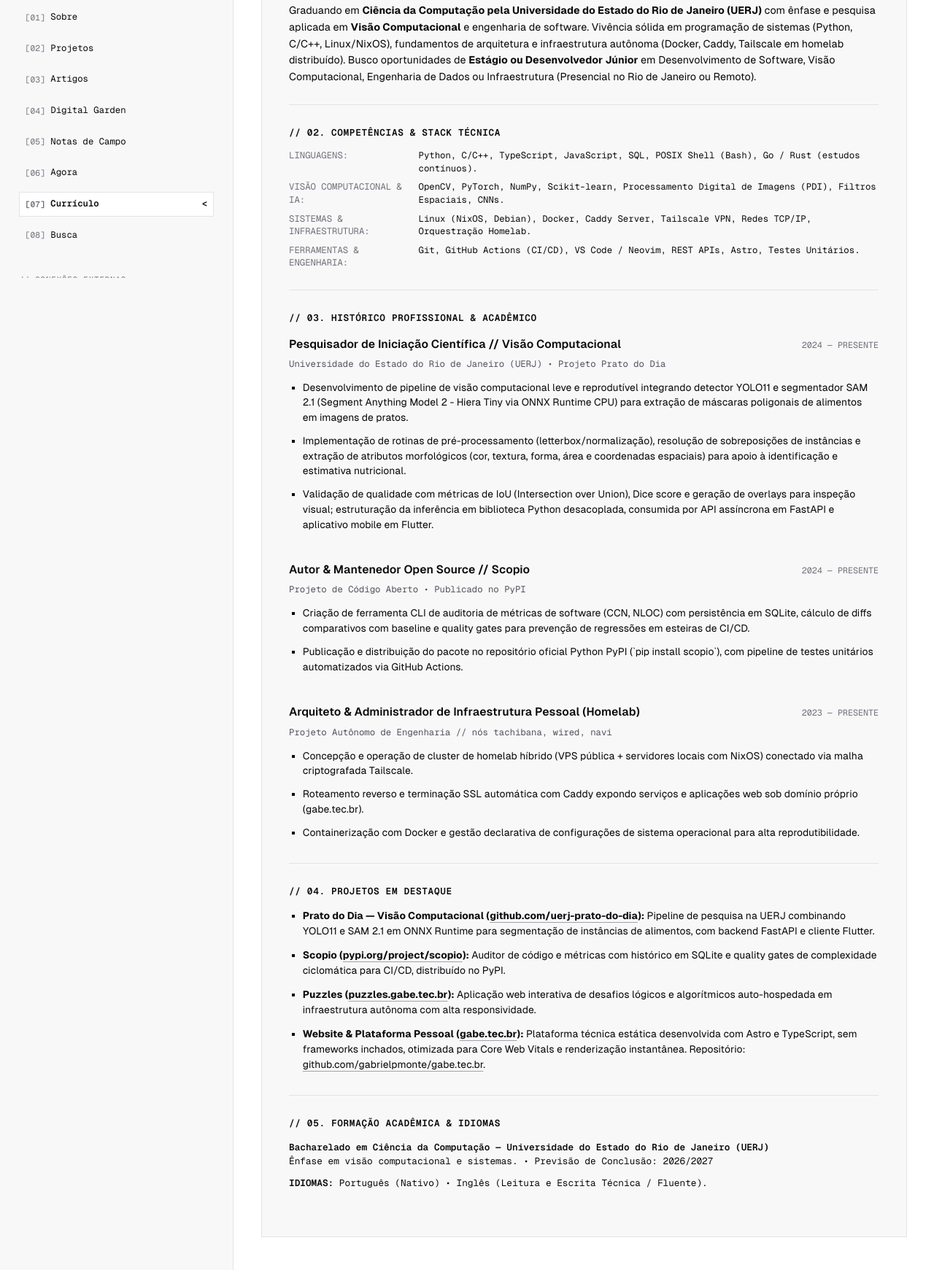
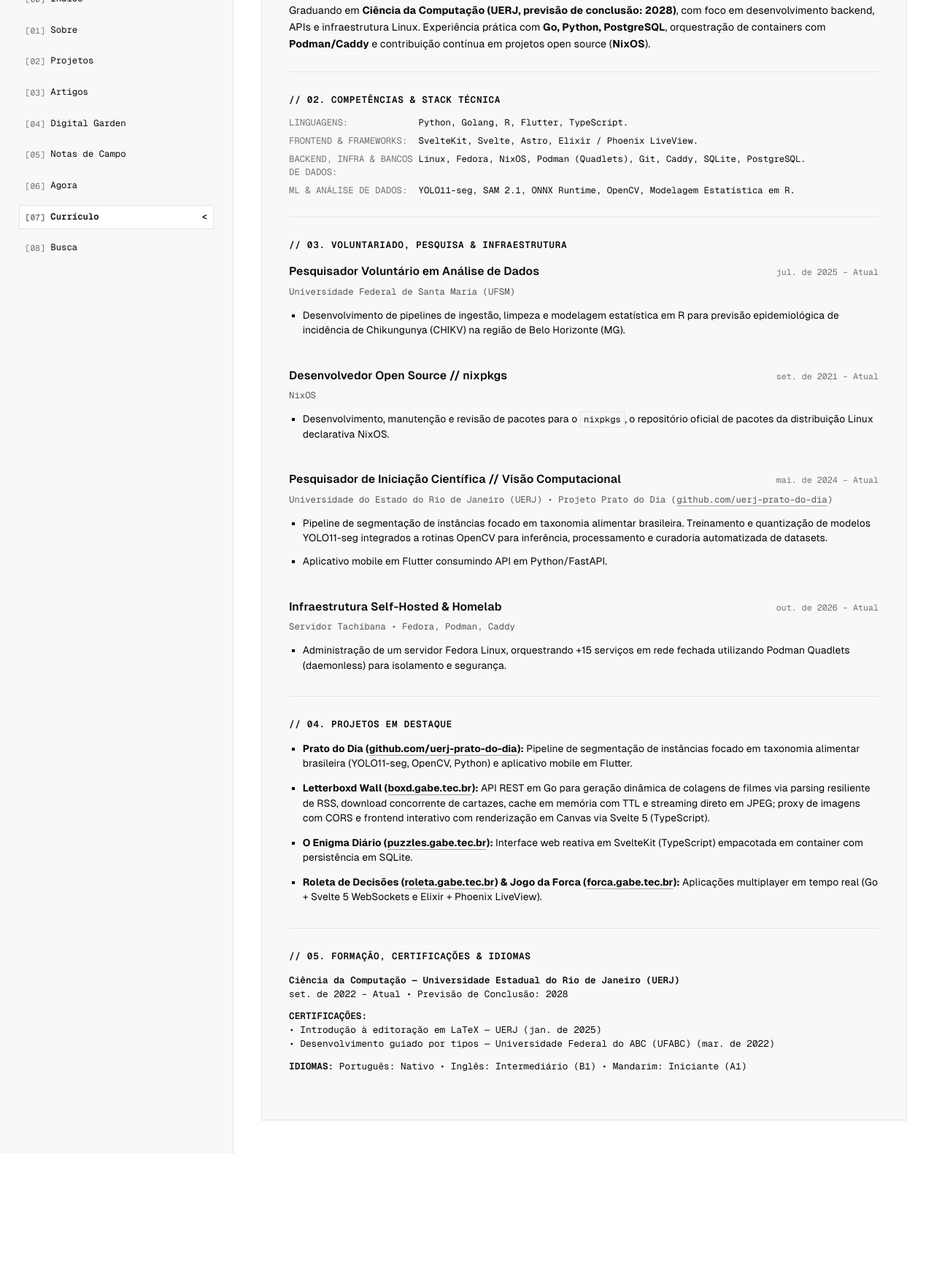
Before and after one commit to gabrielpmonte/gabe.tec.br, an Astro site: page /curriculum in a window 1280 px wide. Shown: the part 419-2160 px from the top of the page at 73% size. After the commit the page ends 2000 px from the top, so only its background shows below. Built offline with nearby package versions, Linux system fonts and the light colour scheme; Astro itself is replaced by a stand-in of ours.

Commit message:
feat(cv): atualizar perfil, experiencias, projetos e certificacoes no site

```diff
--- a/src/pages/curriculum.astro
+++ b/src/pages/curriculum.astro
@@ -31,9 +31,11 @@ import { SITE } from '../site.config';
           // STATUS ATUAL: {SITE.availability.fullText}
         </div>
         <h1 class="cv-name">{SITE.author.toUpperCase()}</h1>
-        <div class="cv-headline font-mono">{SITE.education.degree.toUpperCase()} (UERJ) // VISÃO COMPUTACIONAL & SISTEMAS</div>
+        <div class="cv-headline font-mono">DESENVOLVEDOR BACKEND &amp; MACHINE LEARNING // UERJ</div>
         <div class="cv-contact-row font-mono">
           <span>EMAIL: <a href={`mailto:${SITE.email}`}>{SITE.email}</a></span>
+          <span>•</span>
+          <span>TEL: <a href={`tel:${SITE.phone}`}>{SITE.phone}</a></span>
           <span>•</span>
           <span>WEB: <a href={SITE.url}>{SITE.domain}</a></span>
           <span>•</span>
@@ -47,92 +49,94 @@ import { SITE } from '../site.config';
 
       <!-- Executive Synthesis -->
       <section class="cv-section hairline-divider">
-        <h2 class="cv-sec-title font-mono">// 01. SÍNTESE DO PERFIL</h2>
+        <h2 class="cv-sec-title font-mono">// 01. PERFIL</h2>
         <p class="cv-text">
-          Graduando em <strong>Ciência da Computação pela Universidade do Estado do Rio de Janeiro (UERJ)</strong> com ênfase e pesquisa aplicada em <strong>Visão Computacional</strong> e engenharia de software. Vivência sólida em programação de sistemas (Python, C/C++, Linux/NixOS), fundamentos de arquitetura e infraestrutura autônoma (Docker, Caddy, Tailscale em homelab distribuído). Busco oportunidades de <strong>Estágio ou Desenvolvedor Júnior</strong> em Desenvolvimento de Software, Visão Computacional, Engenharia de Dados ou Infraestrutura (Presencial no Rio de Janeiro ou Remoto).
+          Graduando em <strong>Ciência da Computação (UERJ, previsão de conclusão: 2028)</strong>, com foco em desenvolvimento backend, APIs e infraestrutura Linux. Experiência prática com <strong>Go, Python, PostgreSQL</strong>, orquestração de containers com <strong>Podman/Caddy</strong> e contribuição contínua em projetos open source (<strong>NixOS</strong>).
         </p>
       </section>
 
       <!-- Core Competencies -->
       <section class="cv-section hairline-divider">
-        <h2 class="cv-sec-title font-mono">// 02. COMPETÊNCIAS & STACK TÉCNICA</h2>
+        <h2 class="cv-sec-title font-mono">// 02. COMPETÊNCIAS &amp; STACK TÉCNICA</h2>
         <div class="cv-skills-grid font-mono">
           <div class="skill-category">
             <span class="category-name">LINGUAGENS:</span>
-            <span class="category-items">Python, C/C++, TypeScript, JavaScript, SQL, POSIX Shell (Bash), Go / Rust (estudos contínuos).</span>
+            <span class="category-items">Python, Golang, R, Flutter, TypeScript.</span>
           </div>
           <div class="skill-category">
-            <span class="category-name">VISÃO COMPUTACIONAL & IA:</span>
-            <span class="category-items">OpenCV, PyTorch, NumPy, Scikit-learn, Processamento Digital de Imagens (PDI), Filtros Espaciais, CNNs.</span>
+            <span class="category-name">FRONTEND &amp; FRAMEWORKS:</span>
+            <span class="category-items">SvelteKit, Svelte, Astro, Elixir / Phoenix LiveView.</span>
           </div>
           <div class="skill-category">
-            <span class="category-name">SISTEMAS & INFRAESTRUTURA:</span>
-            <span class="category-items">Linux (NixOS, Debian), Docker, Caddy Server, Tailscale VPN, Redes TCP/IP, Orquestração Homelab.</span>
+            <span class="category-name">BACKEND, INFRA &amp; BANCOS DE DADOS:</span>
+            <span class="category-items">Linux, Fedora, NixOS, Podman (Quadlets), Git, Caddy, SQLite, PostgreSQL.</span>
           </div>
           <div class="skill-category">
-            <span class="category-name">FERRAMENTAS & ENGENHARIA:</span>
-            <span class="category-items">Git, GitHub Actions (CI/CD), VS Code / Neovim, REST APIs, Astro, Testes Unitários.</span>
+            <span class="category-name">ML &amp; ANÁLISE DE DADOS:</span>
+            <span class="category-items">YOLO11-seg, SAM 2.1, ONNX Runtime, OpenCV, Modelagem Estatística em R.</span>
           </div>
         </div>
       </section>
 
-      <!-- Professional & Academic Experience -->
+      <!-- Professional, Volunteering & Research Experience -->
       <section class="cv-section hairline-divider">
-        <h2 class="cv-sec-title font-mono">// 03. HISTÓRICO PROFISSIONAL & ACADÊMICO</h2>
+        <h2 class="cv-sec-title font-mono">// 03. VOLUNTARIADO, PESQUISA &amp; INFRAESTRUTURA</h2>
 
-        <!-- Bloco 1: Iniciação Científica na UERJ (Prato do Dia) -->
+        <!-- Bloco 1: UFSM -->
         <div class="cv-job-block">
           <div class="job-header">
-            <span class="job-title">Pesquisador de Iniciação Científica // Visão Computacional</span>
-            <span class="job-period font-mono">2024 — PRESENTE</span>
+            <span class="job-title">Pesquisador Voluntário em Análise de Dados</span>
+            <span class="job-period font-mono">jul. de 2025 – Atual</span>
           </div>
-          <div class="job-company font-mono">Universidade do Estado do Rio de Janeiro (UERJ) • Projeto Prato do Dia</div>
+          <div class="job-company font-mono">Universidade Federal de Santa Maria (UFSM)</div>
           <ul class="job-achievements">
             <li>
-              Desenvolvimento de pipeline de visão computacional leve e reprodutível integrando detector YOLO11 e segmentador SAM 2.1 (Segment Anything Model 2 - Hiera Tiny via ONNX Runtime CPU) para extração de máscaras poligonais de alimentos em imagens de pratos.
-            </li>
-            <li>
-              Implementação de rotinas de pré-processamento (letterbox/normalização), resolução de sobreposições de instâncias e extração de atributos morfológicos (cor, textura, forma, área e coordenadas espaciais) para apoio à identificação e estimativa nutricional.
-            </li>
-            <li>
-              Validação de qualidade com métricas de IoU (Intersection over Union), Dice score e geração de overlays para inspeção visual; estruturação da inferência em biblioteca Python desacoplada, consumida por API assíncrona em FastAPI e aplicativo mobile em Flutter.
+              Desenvolvimento de pipelines de ingestão, limpeza e modelagem estatística em R para previsão epidemiológica de incidência de Chikungunya (CHIKV) na região de Belo Horizonte (MG).
             </li>
           </ul>
         </div>
 
-        <!-- Bloco 2: Desenvolvimento Open Source (Scopio) -->
+        <!-- Bloco 2: NixOS -->
         <div class="cv-job-block">
           <div class="job-header">
-            <span class="job-title">Autor & Mantenedor Open Source // Scopio</span>
-            <span class="job-period font-mono">2024 — PRESENTE</span>
+            <span class="job-title">Desenvolvedor Open Source // nixpkgs</span>
+            <span class="job-period font-mono">set. de 2021 – Atual</span>
           </div>
-          <div class="job-company font-mono">Projeto de Código Aberto • Publicado no PyPI</div>
+          <div class="job-company font-mono">NixOS</div>
           <ul class="job-achievements">
             <li>
-              Criação de ferramenta CLI de auditoria de métricas de software (CCN, NLOC) com persistência em SQLite, cálculo de diffs comparativos com baseline e quality gates para prevenção de regressões em esteiras de CI/CD.
-            </li>
-            <li>
-              Publicação e distribuição do pacote no repositório oficial Python PyPI (`pip install scopio`), com pipeline de testes unitários automatizados via GitHub Actions.
+              Desenvolvimento, manutenção e revisão de pacotes para o <code>nixpkgs</code>, o repositório oficial de pacotes da distribuição Linux declarativa NixOS.
             </li>
           </ul>
         </div>
 
-        <!-- Bloco 3: Engenharia de Infraestrutura & Homelab -->
+        <!-- Bloco 3: Prato do Dia (UERJ) -->
         <div class="cv-job-block">
           <div class="job-header">
-            <span class="job-title">Arquiteto & Administrador de Infraestrutura Pessoal (Homelab)</span>
-            <span class="job-period font-mono">2023 — PRESENTE</span>
+            <span class="job-title">Pesquisador de Iniciação Científica // Visão Computacional</span>
+            <span class="job-period font-mono">mai. de 2024 – Atual</span>
           </div>
-          <div class="job-company font-mono">Projeto Autônomo de Engenharia // nós tachibana, wired, navi</div>
+          <div class="job-company font-mono">Universidade do Estado do Rio de Janeiro (UERJ) • Projeto Prato do Dia (<a href="https://github.com/uerj-prato-do-dia" target="_blank" rel="noopener noreferrer">github.com/uerj-prato-do-dia</a>)</div>
           <ul class="job-achievements">
             <li>
-              Concepção e operação de cluster de homelab híbrido (VPS pública + servidores locais com NixOS) conectado via malha criptografada Tailscale.
+              Pipeline de segmentação de instâncias focado em taxonomia alimentar brasileira. Treinamento e quantização de modelos YOLO11-seg integrados a rotinas OpenCV para inferência, processamento e curadoria automatizada de datasets.
             </li>
             <li>
-              Roteamento reverso e terminação SSL automática com Caddy expondo serviços e aplicações web sob domínio próprio (gabe.tec.br).
+              Aplicativo mobile em Flutter consumindo API em Python/FastAPI.
             </li>
+          </ul>
+        </div>
+
+        <!-- Bloco 4: Infraestrutura Self-Hosted & Homelab -->
+        <div class="cv-job-block">
+          <div class="job-header">
+            <span class="job-title">Infraestrutura Self-Hosted &amp; Homelab</span>
+            <span class="job-period font-mono">out. de 2026 – Atual</span>
+          </div>
+          <div class="job-company font-mono">Servidor Tachibana • Fedora, Podman, Caddy</div>
+          <ul class="job-achievements">
             <li>
-              Containerização com Docker e gestão declarativa de configurações de sistema operacional para alta reprodutibilidade.
+              Administração de um servidor Fedora Linux, orquestrando +15 serviços em rede fechada utilizando Podman Quadlets (daemonless) para isolamento e segurança.
             </li>
           </ul>
         </div>
@@ -143,30 +147,35 @@ import { SITE } from '../site.config';
         <h2 class="cv-sec-title font-mono">// 04. PROJETOS EM DESTAQUE</h2>
         <ul class="cv-projects-list">
           <li>
-            <strong>Prato do Dia — Visão Computacional (<a href="https://github.com/uerj-prato-do-dia" target="_blank" rel="noopener noreferrer">github.com/uerj-prato-do-dia</a>):</strong> Pipeline de pesquisa na UERJ combinando YOLO11 e SAM 2.1 em ONNX Runtime para segmentação de instâncias de alimentos, com backend FastAPI e cliente Flutter.
+            <strong>Prato do Dia (<a href="https://github.com/uerj-prato-do-dia" target="_blank" rel="noopener noreferrer">github.com/uerj-prato-do-dia</a>):</strong> Pipeline de segmentação de instâncias focado em taxonomia alimentar brasileira (YOLO11-seg, OpenCV, Python) e aplicativo mobile em Flutter.
           </li>
           <li>
-            <strong>Scopio (<a href="https://pypi.org/project/scopio/" target="_blank" rel="noopener noreferrer">pypi.org/project/scopio</a>):</strong> Auditor de código e métricas com histórico em SQLite e quality gates de complexidade ciclomática para CI/CD, distribuído no PyPI.
+            <strong>Letterboxd Wall (<a href="https://boxd.gabe.tec.br" target="_blank" rel="noopener noreferrer">boxd.gabe.tec.br</a>):</strong> API REST em Go para geração dinâmica de colagens de filmes via parsing resiliente de RSS, download concorrente de cartazes, cache em memória com TTL e streaming direto em JPEG; proxy de imagens com CORS e frontend interativo com renderização em Canvas via Svelte 5 (TypeScript).
           </li>
           <li>
-            <strong>Puzzles (<a href="https://puzzles.gabe.tec.br" target="_blank" rel="noopener noreferrer">puzzles.gabe.tec.br</a>):</strong> Aplicação web interativa de desafios lógicos e algorítmicos auto-hospedada em infraestrutura autônoma com alta responsividade.
+            <strong>O Enigma Diário (<a href="https://puzzles.gabe.tec.br" target="_blank" rel="noopener noreferrer">puzzles.gabe.tec.br</a>):</strong> Interface web reativa em SvelteKit (TypeScript) empacotada em container com persistência em SQLite.
           </li>
           <li>
-            <strong>Website & Plataforma Pessoal (<a href="https://gabe.tec.br" target="_blank" rel="noopener noreferrer">gabe.tec.br</a>):</strong> Plataforma técnica estática desenvolvida com Astro e TypeScript, sem frameworks inchados, otimizada para Core Web Vitals e renderização instantânea. Repositório: <a href="https://github.com/gabrielpmonte/gabe.tec.br" target="_blank" rel="noopener noreferrer">github.com/gabrielpmonte/gabe.tec.br</a>.
+            <strong>Roleta de Decisões (<a href="https://roleta.gabe.tec.br" target="_blank" rel="noopener noreferrer">roleta.gabe.tec.br</a>) &amp; Jogo da Forca (<a href="https://forca.gabe.tec.br" target="_blank" rel="noopener noreferrer">forca.gabe.tec.br</a>):</strong> Aplicações multiplayer em tempo real (Go + Svelte 5 WebSockets e Elixir + Phoenix LiveView).
           </li>
         </ul>
       </section>
 
-      <!-- Education & Languages -->
+      <!-- Education, Certifications & Languages -->
       <section class="cv-section">
-        <h2 class="cv-sec-title font-mono">// 05. FORMAÇÃO ACADÊMICA & IDIOMAS</h2>
+        <h2 class="cv-sec-title font-mono">// 05. FORMAÇÃO, CERTIFICAÇÕES &amp; IDIOMAS</h2>
         <div class="cv-edu-grid font-mono">
           <div>
-            <strong>{SITE.education.degree} — {SITE.education.institution}</strong><br />
-            {SITE.education.emphasis} • Previsão de Conclusão: 2026/2027
+            <strong>Ciência da Computação — Universidade Estadual do Rio de Janeiro (UERJ)</strong><br />
+            set. de 2022 – Atual • Previsão de Conclusão: 2028
           </div>
           <div>
-            <strong>IDIOMAS:</strong> Português (Nativo) • Inglês (Leitura e Escrita Técnica / Fluente).
+            <strong>CERTIFICAÇÕES:</strong><br />
+            • Introdução à editoração em LaTeX — UERJ (jan. de 2025)<br />
+            • Desenvolvimento guiado por tipos — Universidade Federal do ABC (UFABC) (mar. de 2022)
+          </div>
+          <div>
+            <strong>IDIOMAS:</strong> Português: Nativo • Inglês: Intermediário (B1) • Mandarim: Iniciante (A1)
           </div>
         </div>
       </section>
--- a/src/site.config.ts
+++ b/src/site.config.ts
@@ -8,9 +8,9 @@ export const SITE = {
   author: "Gabriel Pereira Monte",
   shortName: "Gabriel P. Monte",
   handle: "gabrielpmonte",
-  title: "Desenvolvedor & Pesquisador",
-  headline: "CIÊNCIA DA COMPUTAÇÃO // VISÃO COMPUTACIONAL & SISTEMAS",
-  bio: "Graduando em Ciência da Computação pela UERJ. Pesquisador de Iniciação Científica em visão computacional (YOLO11 + SAM 2.1), autor de ferramentas open source e operador de infraestrutura autônoma.",
+  title: "Desenvolvedor Backend & Machine Learning",
+  headline: "DESENVOLVEDOR BACKEND & MACHINE LEARNING // UERJ",
+  bio: "Graduando em Ciência da Computação (UERJ, previsão: 2028), com foco em desenvolvimento backend, APIs e infraestrutura Linux. Experiência prática com Go, Python, PostgreSQL, orquestração de containers com Podman/Caddy e contribuição contínua no NixOS.",
 
   // Domínio & Hospedagem
   domain: "gabe.tec.br",
@@ -18,6 +18,7 @@ export const SITE = {
 
   // Contato & Redes
   email: "gabrielpmonte@gmail.com",
+  phone: "+5521971823399",
   github: {
     handle: "gabrielpmonte",
     url: "https://github.com/gabrielpmonte",
@@ -45,11 +46,11 @@ export const SITE = {
   education: {
     degree: "Bacharelado em Ciência da Computação",
     institution: "Universidade do Estado do Rio de Janeiro (UERJ)",
-    emphasis: "Ênfase em visão computacional e sistemas.",
+    emphasis: "set. de 2022 – Atual (previsão de conclusão: 2028).",
   },
 
   // SEO & Metadados Padrão
-  defaultTitle: "Gabriel Pereira Monte — Desenvolvedor & Pesquisador",
+  defaultTitle: "Gabriel Pereira Monte — Desenvolvedor Backend & Machine Learning",
   defaultDescription:
     "Website pessoal, pesquisas em visão computacional na UERJ, ferramentas open source e digital garden de Gabriel Pereira Monte (gabe.tec.br).",
   locale: "pt-BR",
```
Also changed, not shown: src/data/projects.ts (+12 -12 lines), src/pages/index.astro (+4 -4 lines).
